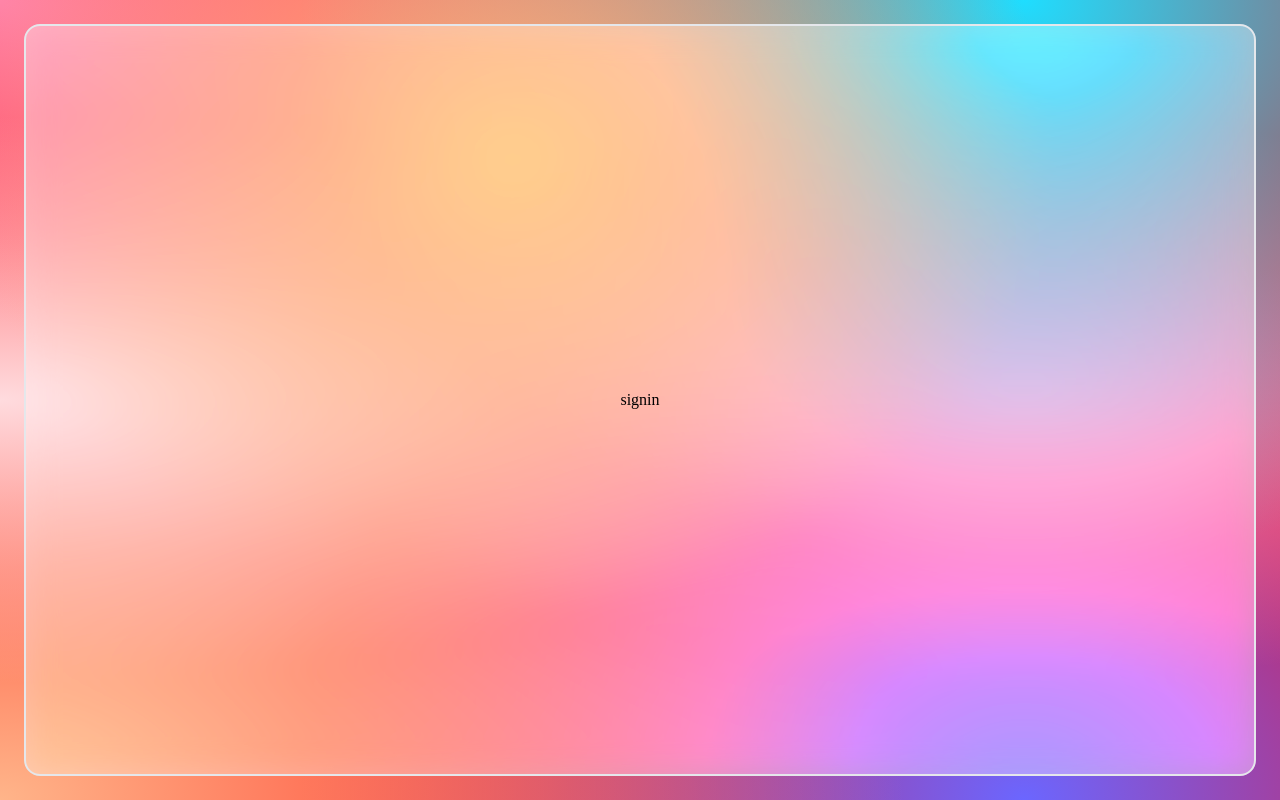
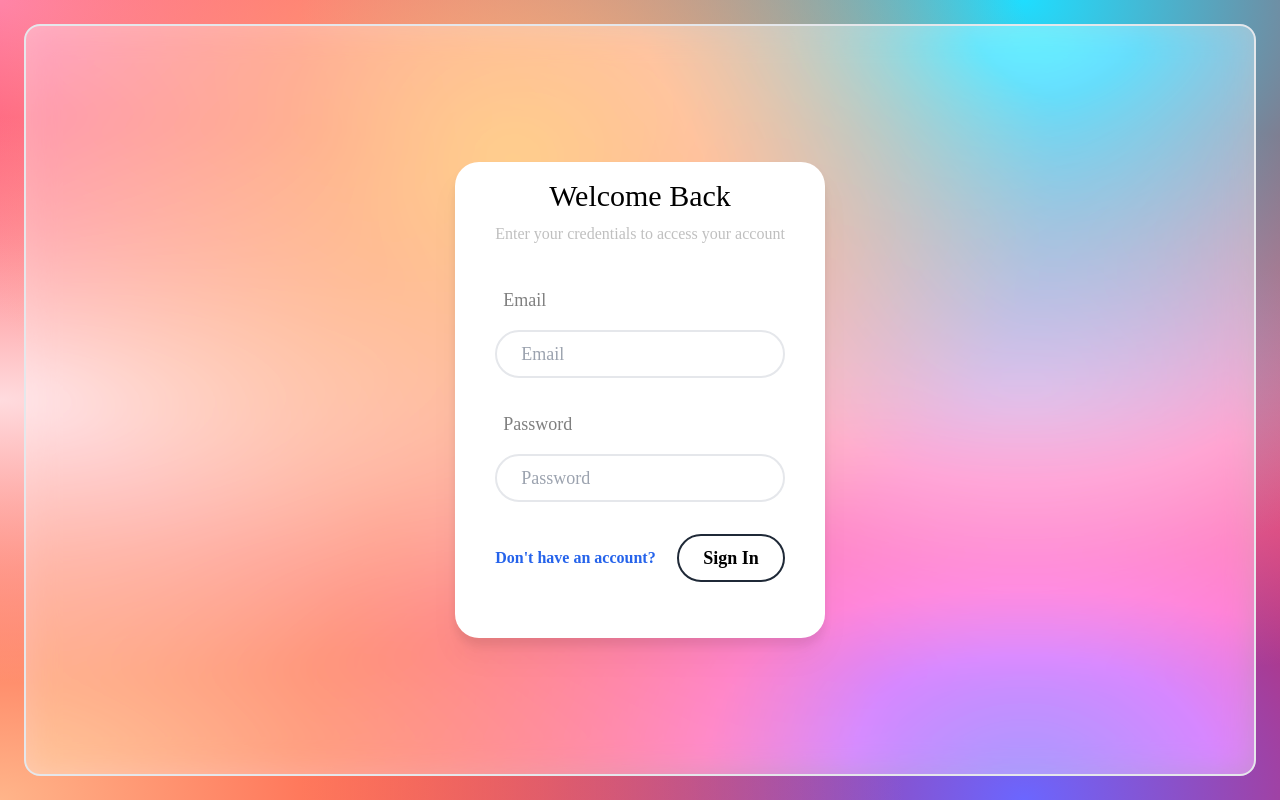
Before and after one commit to codemuseKE/project-dash, a Next.js app: page /signin in a window 1280 px wide. Built offline with nearby package versions, Linux system fonts and the light colour scheme.

Commit message:
Auth for sign in and sign up

```diff
--- a/app/(auth)/register/page.tsx
+++ b/app/(auth)/register/page.tsx
@@ -0,0 +1,11 @@
+import AuthForm from "../../../components/AuthForm"
+
+const signin = () => {
+  return (
+    <div>
+      <AuthForm mode="register" />
+    </div>
+  )
+}
+
+export default signin
--- a/app/(auth)/signin/page.tsx
+++ b/app/(auth)/signin/page.tsx
@@ -1,7 +1,11 @@
-const page = () => {
+import AuthForm from "../../../components/AuthForm"
+
+const signin = () => {
   return (
-    <div>signin</div>
+    <div>
+      <AuthForm mode="signin" />
+    </div>
   )
 }
 
-export default page
+export default signin
--- a/components/AuthForm.tsx
+++ b/components/AuthForm.tsx
@@ -7,6 +7,7 @@ import Card from "./Card";
 import Button from "./Button";
 import Input from "./Input";
 
+
 const registerContent = {
   linkUrl: "/signin",
   linkText: "Already have an account?",
@@ -14,7 +15,6 @@ const registerContent = {
   subheader: "Just a few things to get started",
   buttonText: "Register",
 };
-
 const signinContent = {
   linkUrl: "/register",
   linkText: "Don't have an account?",
@@ -31,7 +31,7 @@ export default function AuthForm({ mode }: { mode: "register" | "signin" }) {
 
   const router = useRouter();
   const handleSubmit = useCallback(
-    async (e) => {
+    async (e: { preventDefault: () => void; }) => {
       e.preventDefault();
 
       try {
@@ -126,6 +126,7 @@ export default function AuthForm({ mode }: { mode: "register" | "signin" }) {
             <div>
               <span>
                 <Link
+                prefetch
                   href={content.linkUrl}
                   className="font-bold text-blue-600"
                 >
```
